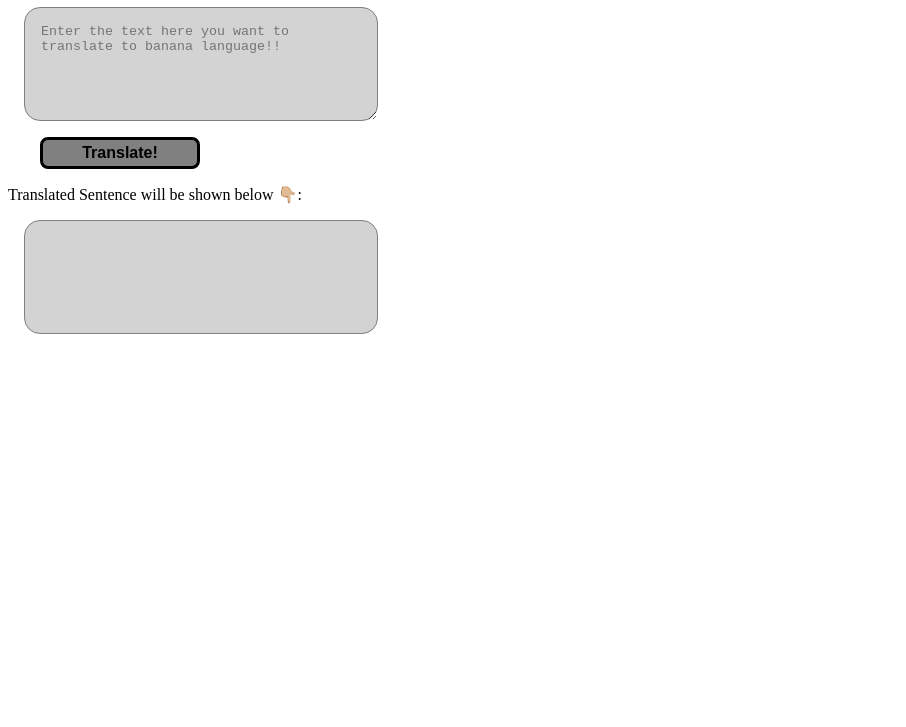
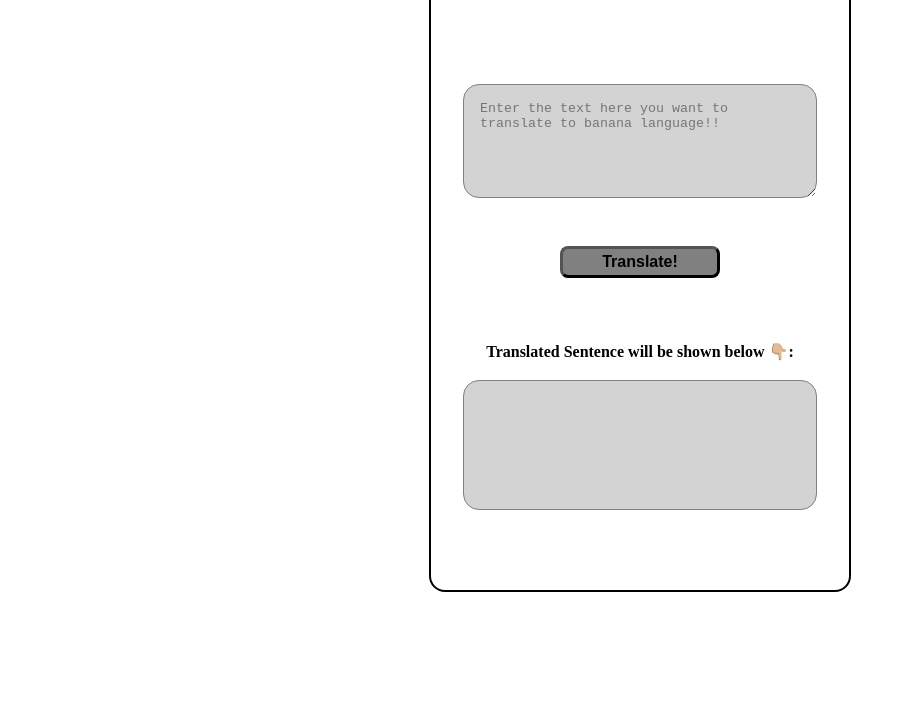
Before and after one commit to rishbitsnbytes/dothrakitalkmark7, a plain HTML site: page index.html in a window 1280 px wide. Shown: the part 73-800 px from the top of the page, without its empty margins (0-906 px from the left). Drawn offline with Linux system fonts and the light colour scheme.

Commit message:
style : updated margins

```diff
--- a/index.html
+++ b/index.html
@@ -9,18 +9,19 @@
 
     <link rel="stylesheet" href="/styles.css">
 
-    <script src="/app.js" type="text/javascript"  defer></script>
+    <script src="/app.js" type="text/javascript" defer></script>
 
 </head>
 
 <body>
-
-    <h1>Dothraki Talks</h1>
-    <textarea id="input-txt" placeholder="Enter the text here you want to translate to banana language!!"></textarea>
-    <button id="btn-translate">Translate!</button>
-    <div>Translated Sentence will be shown below 👇🏼: </div>
-    <div id="output-txt"></div>
-
+    <section class="body-section">
+        <h1>Dothraki Talks</h1>
+        <textarea id="input-txt"
+            placeholder="Enter the text here you want to translate to banana language!!"></textarea>
+        <button id="btn-translate">Translate!</button>
+        <div class="output-heading">Translated Sentence will be shown below 👇🏼: </div>
+        <div id="output-txt"></div>
+    </section>
 </body>
 
 </html>
--- a/styles.css
+++ b/styles.css
@@ -1,12 +1,31 @@
 
 
+body{
+    margin: auto;
+}
+
+.body-section{
+    width: fit-content;
+    height: fit-content;
+    margin: auto;
+    border-radius: 1rem;
+    border: 2px solid black;
+    padding: 2rem;
+
+}
+
+h1{
+    padding-bottom: 3rem;
+    margin: 1rem auto;
+    text-align: center;
+}
 
 textarea{
     border: 1px solid grey;
     width: 20rem;
     height: 5rem;
     display: block;
-    margin: 1rem;
+    margin: 2rem auto;
     padding: 1rem;
     border-radius: 2vh;
     background-color: lightgrey;
@@ -18,20 +37,29 @@ button{
     width: 10rem;
     height: 2rem;
     display: block;
-    margin: 1rem 2rem;
+    margin: 3rem auto 3rem;
     border-width: medium;
-    border-radius: 1vh;
+    border-radius: 0.5rem;
     font-weight: bold;
     font-size: medium;
+    border-style: outset;
+}
+
+.output-heading{
+    text-align: center;
+    margin: auto;
+    padding: 1rem 1rem 0.2rem 1rem;
+    font-weight: bold;
 }
 
 #output-txt{
     border: 1px solid grey;
     width: 20rem;
-    height: 5rem;
+    height: 6rem;
     display: block;
-    margin: 1rem;
+    margin: 1rem auto 3rem;
     padding: 1rem;
     border-radius: 2vh;
     background-color: lightgrey;
+    overflow: scroll;
 }
```
